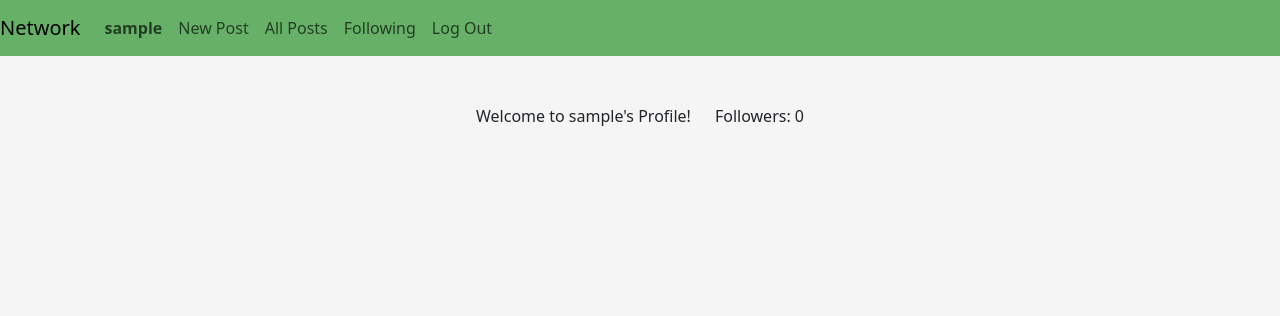
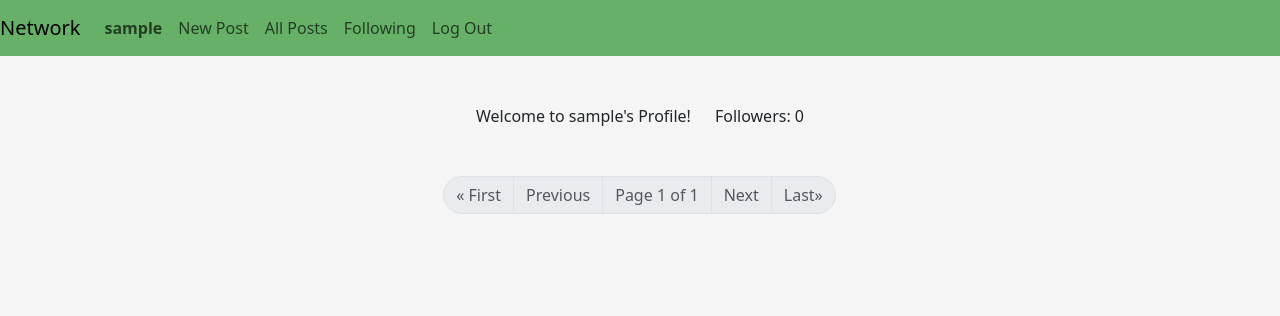
Before and after one commit to NearBee/Js-Network, a Django app: a page that uses network/templates/network/profile.html in a window 1280 px wide. Shown: the top 316 px of the page. Run offline with Django 3.2, Linux system fonts and the light colour scheme; the visitor is signed in with stand-in values (Sample User, id 1); data comes from the database, SQL or seed files in the repository; data that the repository does not hold is empty.

Commit message:
Added Pagination to Profile view

```diff
--- a/network/templates/network/profile.html
+++ b/network/templates/network/profile.html
@@ -82,6 +82,49 @@
         </div>
     </div>
 </div>
+<nav aria-label="Page Navigation">
+    <ul class="pagination justify-content-center">
+        <li class="page-item col-auto">
+            {% if posts.has_previous %}
+        <li class="page-item col-auto">
+            <a class="page-link rounded-start-pill" href="?page=1">&laquo; First</a>
+        </li>
+        <li class="page-item col-auto">
+            <a class="page-link" href="?page={{ posts.previous_page_number }}">Previous</a>
+        </li>
+        {% else %}
+        <li class="page-item disabled col-auto">
+            <a class="page-link rounded-start-pill" href="?page=1">&laquo; First</a>
+        </li>
+        <li class="page-item disabled col-auto">
+            <a class="page-link" href="#">Previous</a>
+        </li>
+        {% endif %}
+        </li>
+
+        <li class="page-item disabled col-auto">
+            <span class="page-link">Page {{ posts.number }} of {{ posts.paginator.num_pages }}</span>
+        </li>
+
+        <li class="page-item col-auto">
+            {% if posts.has_next %}
+        <li class="page-item col-auto">
+            <a class="page-link" href="?page={{ posts.next_page_number }}">Next</a>
+        </li>
+        <li class="page-item col-auto rounded-end-circle">
+            <a class="page-link rounded-end-pill" href="?page={{ posts.paginator.num_pages }}">Last&raquo;</a>
+        </li>
+        {% else %}
+        <li class="page-item disabled col-auto">
+            <a class="page-link" href="#">Next</a>
+        </li>
+        <li class="page-item disabled col-auto rounded-end-pill">
+            <a class="page-link rounded-end-pill" href="?page={{ posts.paginator.num_pages }}">Last&raquo;</a>
+        </li>
+        {% endif %}
+        <li class="page-item"></li>
+    </ul>
+</nav>
 
 
 {% endblock %}
--- a/network/views.py
+++ b/network/views.py
@@ -113,12 +113,22 @@ def new_post(request):
 @login_required(redirect_field_name="", login_url="login")
 def profile_view(request, username):
     target_user = User.objects.get(username=username)
+    posts = request.user.post.all()
+    paginated = Paginator(posts, 10)
+
+    page_number = request.GET.get("page", 1)
+    page_obj = paginated.get_page(page_number)
     if request.user != username:
+        new_posts = New_Post.objects.filter(user__username=username)
+        paginated = Paginator(new_posts, 10)
+
+        page_number = request.GET.get("page", 1)
+        page_obj = paginated.get_page(page_number)
         return render(
             request,
             "network/profile.html",
             {
-                "posts": New_Post.objects.filter(user__username=username),
+                "posts": page_obj,
                 "username": username,
                 "followers": len(target_user.followers.all()),
             },
@@ -127,7 +137,7 @@ def profile_view(request, username):
         request,
         "network/profile.html",
         {
-            "posts": request.user.post.all(),
+            "posts": page_obj,
             "followers": len(target_user.followers.all()),
         },
     )
```
